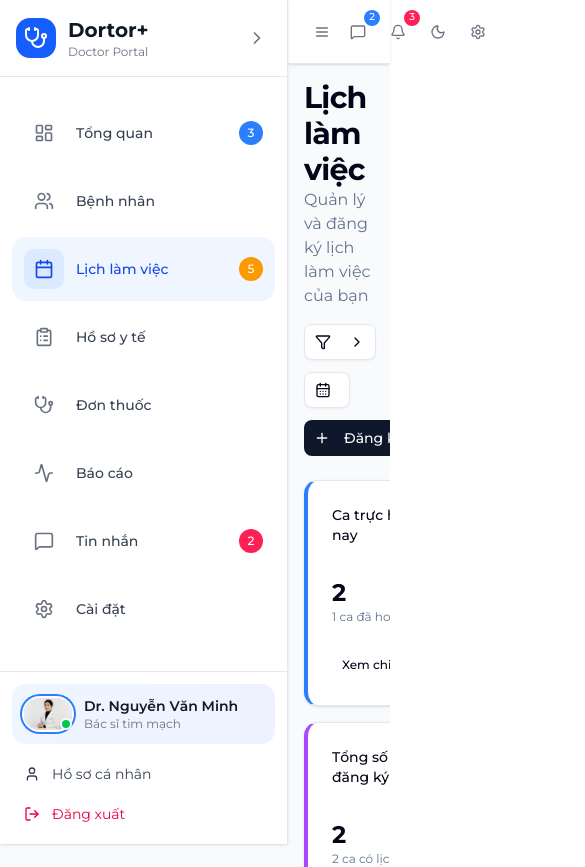
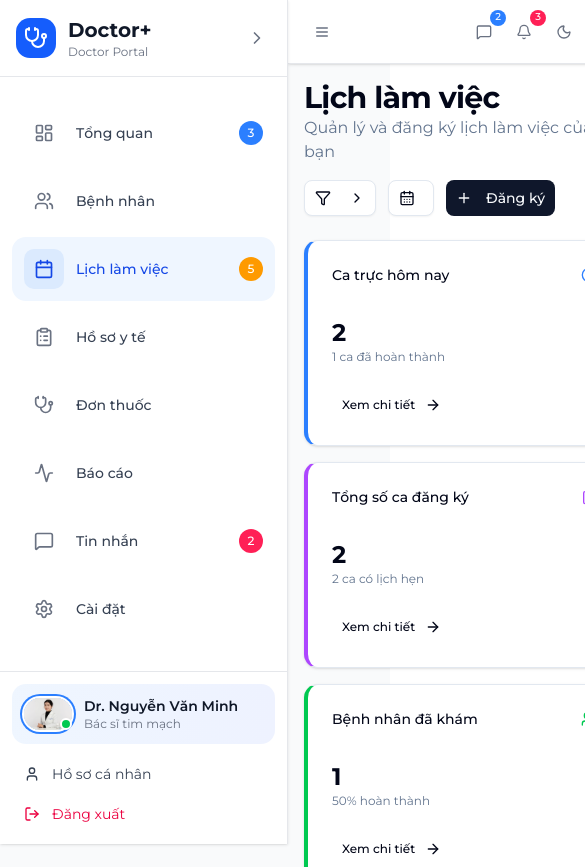
Before and after one commit to sonHong9824/UTE_DOCTOR_FE, a Next.js app: page /doctor/schedule in a window 390 px wide. Shown: the top 867 px of the page, 585 px wide, since content can reach past the window. Built offline with nearby package versions, Linux system fonts and the light colour scheme.

Commit message:
chỉnh sửa giao diện doctor

```diff
--- a/src/app/doctor/schedule/page.tsx
+++ b/src/app/doctor/schedule/page.tsx
@@ -463,7 +463,7 @@ export default function SchedulePage() {
           <Card>
             <CardHeader className="flex flex-row items-center justify-between">
               <div>
-                <CardTitle>Lịch làm việc tháng hiện tại</CardTitle>
+                <CardTitle className="mb-3">Lịch làm việc tháng hiện tại</CardTitle>
                 <CardDescription>
                   {formatDate(monthStart)} - {formatDate(monthEnd)}
                 </CardDescription>
--- a/src/components/doctor/DoctorLayout.tsx
+++ b/src/components/doctor/DoctorLayout.tsx
@@ -5,6 +5,7 @@ import { useState, useEffect } from "react";
 
 export default function DoctorLayout({ children }: { children: React.ReactNode }) {
   const [isMounted, setIsMounted] = useState(false);
+  const [collapsed, setCollapsed] = useState(false); // quản lý ở cha
 
   useEffect(() => {
     setIsMounted(true);
@@ -15,23 +16,20 @@ export default function DoctorLayout({ children }: { children: React.ReactNode }
   }
 
   return (
-    <div className="bg-gray-50 dark:bg-gray-950 min-h-screen">
+    <div className="flex min-h-screen bg-gray-50 dark:bg-gray-950">
       {/* Sidebar */}
-      <Sidebar />
+      <Sidebar collapsed={collapsed} setCollapsed={setCollapsed} />
 
       {/* Main content */}
-      <div className="flex flex-col min-h-screen ml-72 transition-all duration-300">
+      <div
+        className={`flex-1 flex flex-col min-h-screen transition-all duration-300 ${
+          collapsed ? "ml-20" : "ml-72"
+        }`}
+      >
         <Topbar />
         <main className="flex-1 p-4 md:p-6 overflow-auto">
-          <div className="max-w-7xl mx-auto">
-            {children}
-          </div>
+          <div className="max-w-7xl mx-auto">{children}</div>
         </main>
-
-        {/* Footer */}
-        <footer className="py-4 px-6 border-t border-gray-200 dark:border-gray-800 text-center text-sm text-gray-500 dark:text-gray-400">
-          <p>© 2024 MediCare. Bản quyền thuộc về Bệnh viện Doctor+.</p>
-        </footer>
       </div>
     </div>
   );
--- a/src/components/doctor/Sidebar.tsx
+++ b/src/components/doctor/Sidebar.tsx
@@ -5,6 +5,8 @@ import { usePathname } from "next/navigation";
 import Image from "next/image";
 import { useState } from "react";
 import { cn } from "@/lib/utils";
+import { Dispatch, SetStateAction } from "react";
+
 
 const menuItems = [
   {
@@ -52,9 +54,16 @@ const menuItems = [
   },
 ];
 
-export default function Sidebar() {
+interface SidebarProps {
+  collapsed: boolean;
+  setCollapsed: Dispatch<SetStateAction<boolean>>;
+}
+
+
+
+export default function Sidebar({ collapsed, setCollapsed }: SidebarProps) {
   const pathname = usePathname();
-  const [collapsed, setCollapsed] = useState(false);
+  // const [collapsed, setCollapsed] = useState(false);
 
   return (
     <aside
@@ -72,7 +81,7 @@ export default function Sidebar() {
           </div>
           {!collapsed && (
             <div>
-              <h1 className="text-xl font-bold text-gray-900 dark:text-white">Dortor+</h1>
+              <h1 className="text-xl font-bold text-gray-900 dark:text-white">Doctor+</h1>
               <p className="text-xs text-gray-500 dark:text-gray-400">Doctor Portal</p>
             </div>
           )}
@@ -81,7 +90,12 @@ export default function Sidebar() {
           onClick={() => setCollapsed(!collapsed)}
           className="p-1 rounded-full hover:bg-gray-100 dark:hover:bg-gray-800 text-gray-500 dark:text-gray-400"
         >
-          <ChevronRight className={cn("w-5 h-5 transition-transform", collapsed ? "rotate-180" : "")} />
+          <ChevronRight
+            className={cn(
+              "w-5 h-5 transition-transform",
+              collapsed ? "rotate-180" : ""
+            )}
+          />
         </button>
       </div>
 
--- a/src/components/doctor/Topbar.tsx
+++ b/src/components/doctor/Topbar.tsx
@@ -46,10 +46,10 @@ export default function Topbar() {
   ];
 
   return (
-    <header className="h-16 bg-white dark:bg-gray-900 border-b border-gray-200 dark:border-gray-800 shadow-sm z-30 sticky top-0">
-      <div className="h-full px-4 md:px-6 flex items-center justify-between">
+    <header className="h-16 bg-white dark:bg-gray-900 border-b border-gray-200 dark:border-gray-800 shadow-sm z-30 sticky top-0 flex items-center">
+      <div className="h-full px-4 md:px-6 flex items-center justify-between w-full">
         {/* Left section - Mobile menu button & Search */}
-        <div className="flex items-center gap-4">
+        <div className="flex items-center gap-">
           <Button
             variant="ghost"
             size="icon"
```
